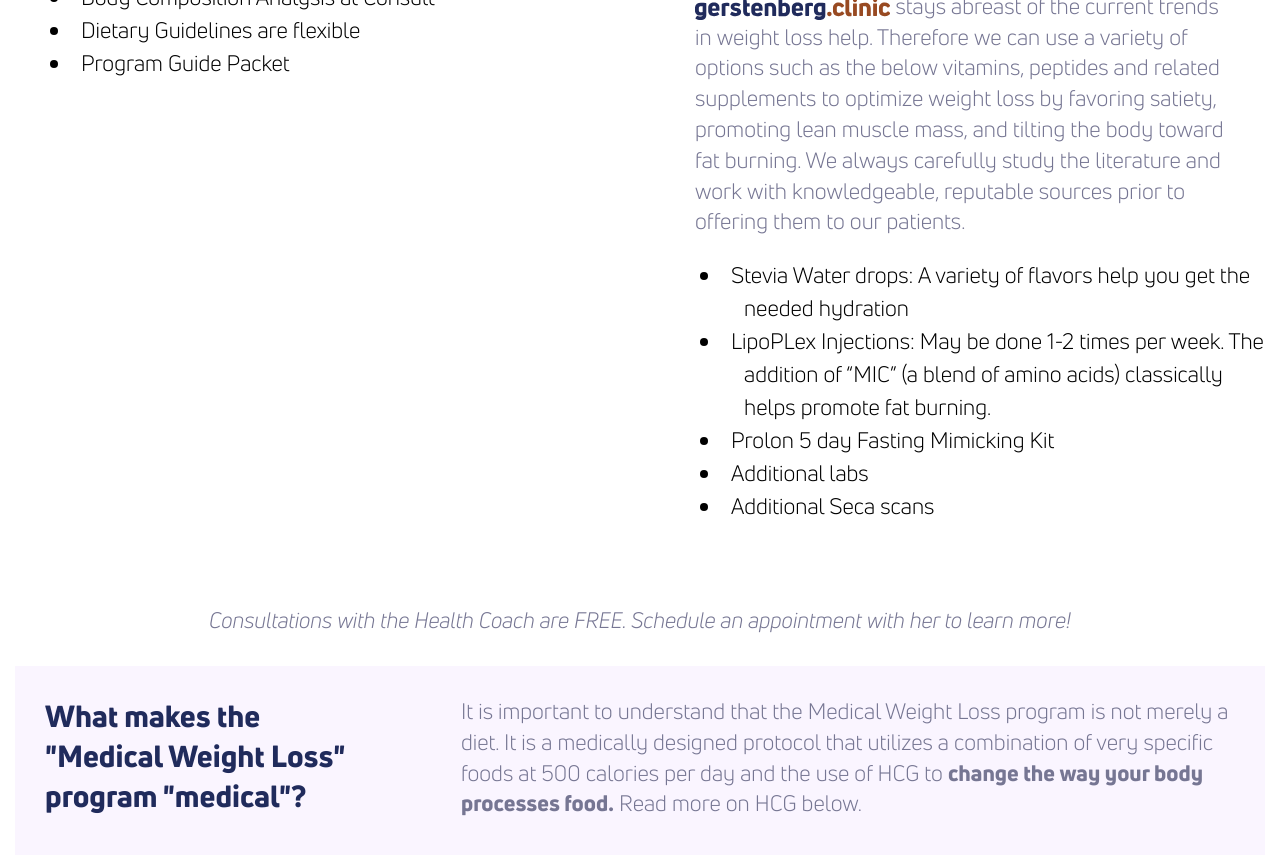
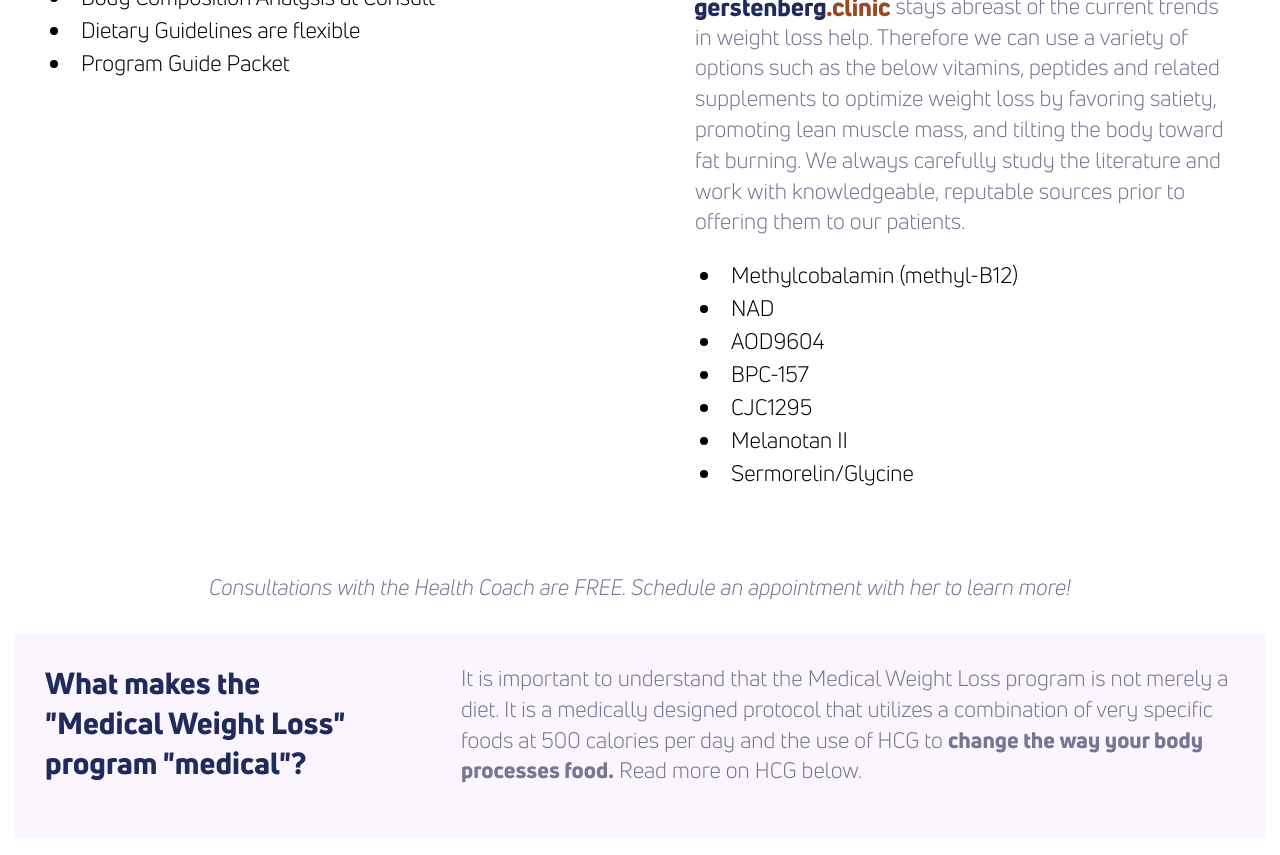
Before and after one commit to theneverwoods/gerstenberg.clinic, a Jekyll site: the page built from services/weight.html, in a window 1280 px wide and 900 px high, scrolled down 2191 px, cut to the strip 0-864 px from the top of the window. Shown: the top 855 px of the strip. Built offline with Jekyll 4.4.1, drawn with Linux system fonts in a browser that asks for light colours.

Commit message:
Update weight.html

```diff
--- a/services/weight.html
+++ b/services/weight.html
@@ -48,11 +48,13 @@ stylesheet: about
       <p>{% include svgs/logo.html %} stays abreast of the current trends in weight loss help. Therefore we can use a variety of options such as the below vitamins, peptides and related supplements to optimize weight loss by favoring satiety, promoting lean muscle mass, and tilting the body toward fat burning. We always carefully study the literature and work with knowledgeable, reputable sources prior to offering them to our patients.
       </p>
     <ul style="padding-left: 35px;">
-        <li>Stevia Water drops: A variety of flavors help you get the needed hydration</li>
-        <li>LipoPLex Injections: May be done 1-2 times per week. The addition of “MIC” (a blend of amino acids) classically helps promote fat burning.</li>
-        <li>Prolon 5 day Fasting Mimicking Kit</li>
-        <li>Additional labs</li>
-        <li>Additional Seca scans</li>
+        <li>Methylcobalamin (methyl-B12)</li>
+        <li>NAD</li>
+        <li>AOD9604</li>
+        <li>BPC-157</li>
+        <li>CJC1295</li>
+        <li>Melanotan II</li>
+        <li>Sermorelin/Glycine</li>
       </ul>
   </div>
 </div>
```
